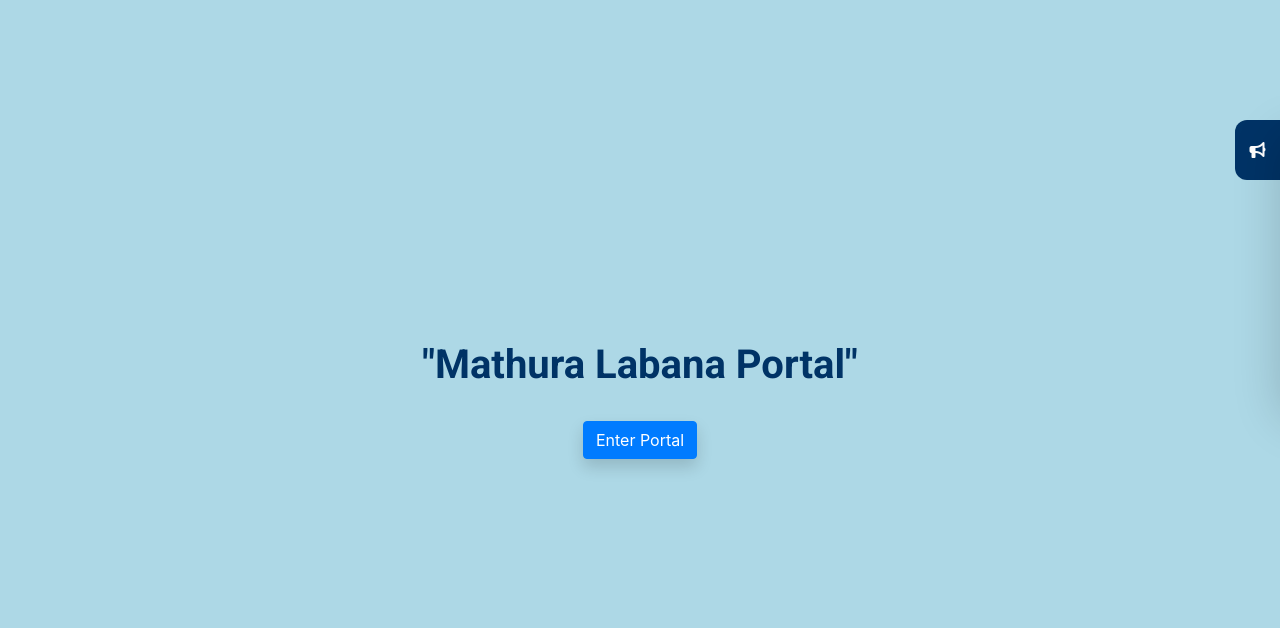
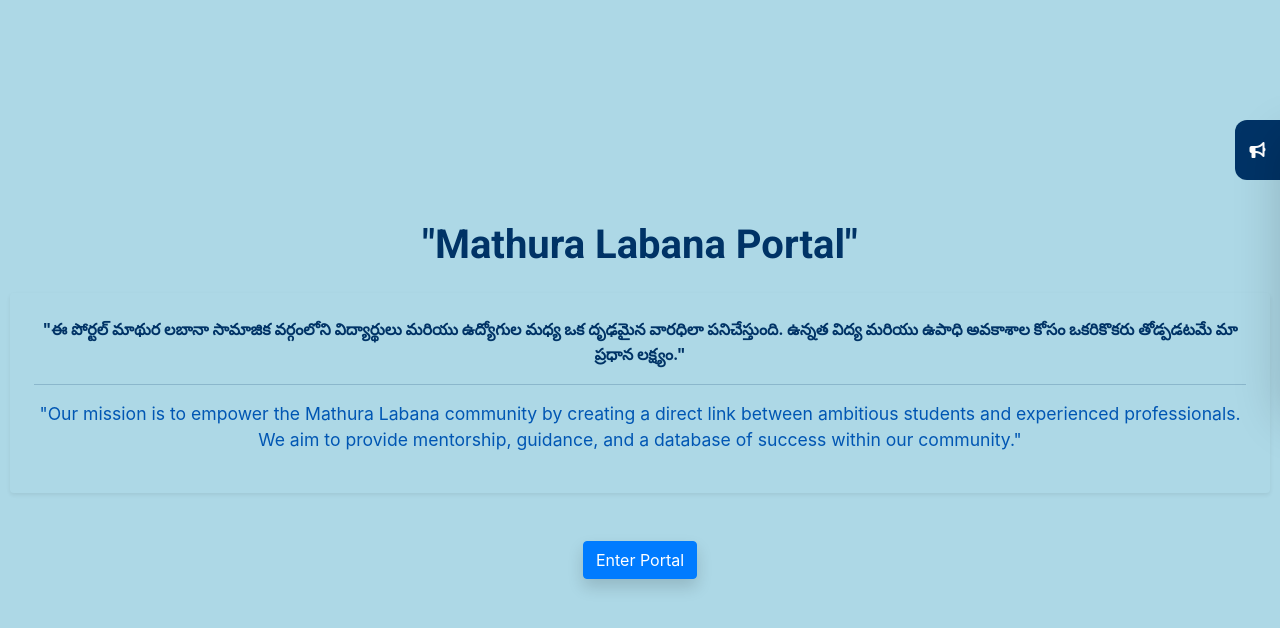
Before and after one commit to manjaranjeethiert-creator/Ranjeeth__Manja, a plain HTML site: page index.html in a window 1280 px wide. Drawn offline with nearby package versions, Linux system fonts and the light colour scheme; no server answers.

```diff
--- a/index.html
+++ b/index.html
@@ -38,6 +38,15 @@
     <div id="section1">
         <div class="d-flex flex-column justify-content-center align-items-center section1_container container-fluid text-center">
             <h1 class="main_section_heading">"Mathura Labana Portal"</h1>
+            <div class="text-container shadow-sm p-4 rounded bg-white-50 mt-3 mb-4">
+    <p class="telugu-text font-weight-bold" style="color: #003366; line-height: 1.6;">
+        "ఈ పోర్టల్ మాథుర లబానా సామాజిక వర్గంలోని విద్యార్థులు మరియు ఉద్యోగుల మధ్య ఒక దృఢమైన వారధిలా పనిచేస్తుంది. ఉన్నత విద్య మరియు ఉపాధి అవకాశాల కోసం ఒకరికొకరు తోడ్పడటమే మా ప్రధాన లక్ష్యం."
+    </p>
+    <hr class="my-3" style="border-top: 1px solid rgba(0,51,102,0.2);">
+    <p class="main_section_paragraph italic" style="color: #0056b3; font-size: 1.1rem;">
+        "Our mission is to empower the Mathura Labana community by creating a direct link between ambitious students and experienced professionals. We aim to provide mentorship, guidance, and a database of success within our community."
+    </p>
+</div>
             <button class="btn btn-primary btn-custom shadow mt-4" onclick="display('section2')">Enter Portal</button>
         </div>
     </div>
```
